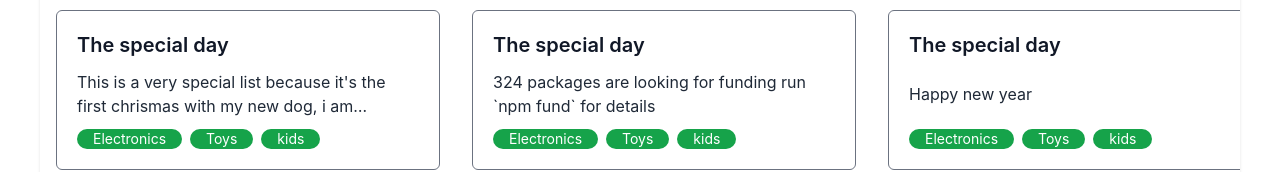
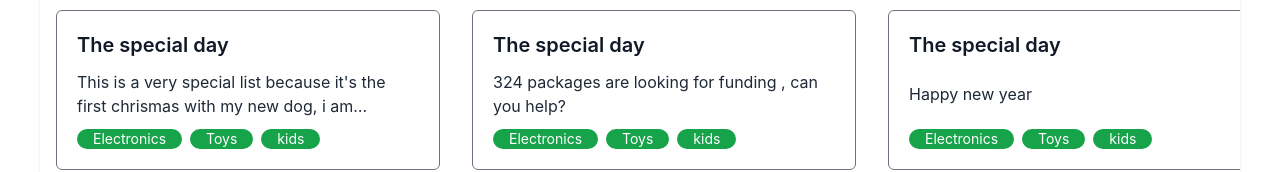
Before and after one commit to Alonsoe44/Hackathon-JOBX, a React (Create React App) app: page / in a window 1280 px wide. Shown: the part 122-294 px from the top of the page. Built offline with nearby package versions, Linux system fonts and the light colour scheme.

Commit message:
Contaner atomic

```diff
--- a/src/App.tsx
+++ b/src/App.tsx
@@ -1,4 +1,4 @@
-import GiftListCard from "./components/GiftList";
+import GiftListCard from "./components/GiftListCard";
 
 function App() {
   return (
@@ -16,8 +16,7 @@ function App() {
         />
         <GiftListCard
           title="The special day"
-          description="324 packages are looking for funding
-  run `npm fund` for details"
+          description="324 packages are looking for funding , can you help? "
           etiquettes={["Electronics", "Toys", "kids"]}
           key="esponja"
           action={() => {
--- /dev/null
+++ b/src/components/Container.tsx
@@ -0,0 +1,5 @@
+function Container({ items }: any) {
+  return <ul className=" flex flex-wrap">{items}</ul>;
+}
+
+export default Container;
--- a/src/components/GiftList.tsx
+++ b/src/components/GiftListCard.tsx
@@ -1,4 +1,5 @@
 import CardTitle from "./CardTitle";
+import Container from "./Container";
 import DescriptionLines from "./DescriptionLines";
 import Etiquette from "./Etiquette";
 
@@ -21,11 +22,11 @@ function GiftListCard({
     >
       <CardTitle text={title} />
       <DescriptionLines text={description} />
-      <ul className=" flex flex-wrap">
-        {etiquettes.map((etiquette) => (
+      <Container
+        items={etiquettes.map((etiquette) => (
           <Etiquette key={etiquette} text={etiquette} />
         ))}
-      </ul>
+      />
     </button>
   );
 }
```
Also changed, not shown: .scannerwork/css-bundle/stylelintconfig.json (added), .scannerwork/report-task.txt (added), 2 other files (tests, documents, lock files or other folders).
